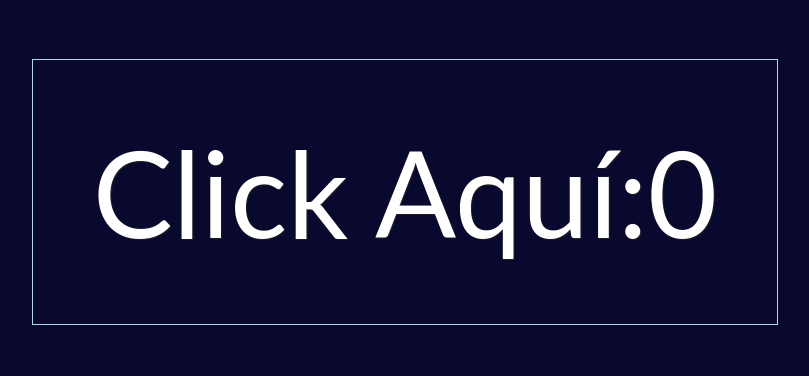
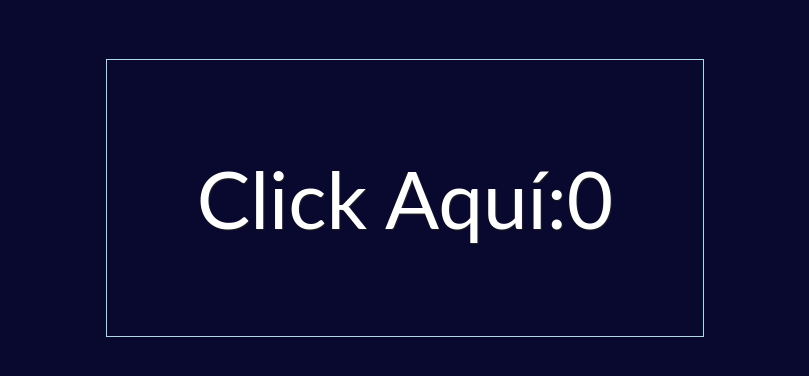
Before and after one commit to allegamboa/2b, a plain HTML site: page index.html in a window 1280 px wide. Shown: the part 178-554 px from the top of the page, without its empty margins (235-1044 px from the left). Drawn offline with Linux system fonts and the light colour scheme.

Commit message:
Update main.css

```diff
--- a/main.css
+++ b/main.css
@@ -15,11 +15,11 @@ body {
 }
 
 button {
-  padding: 60px;
+  padding: 90px;
   background: transparent;
   text-shadow: 1px 1px 1px #202020;
   font-family: "Lato", sans-serif;
-  font-size: 90pt;
+  font-size: 60pt;
   border: 1px solid lightblue;
   color: #fff;
 }
```
